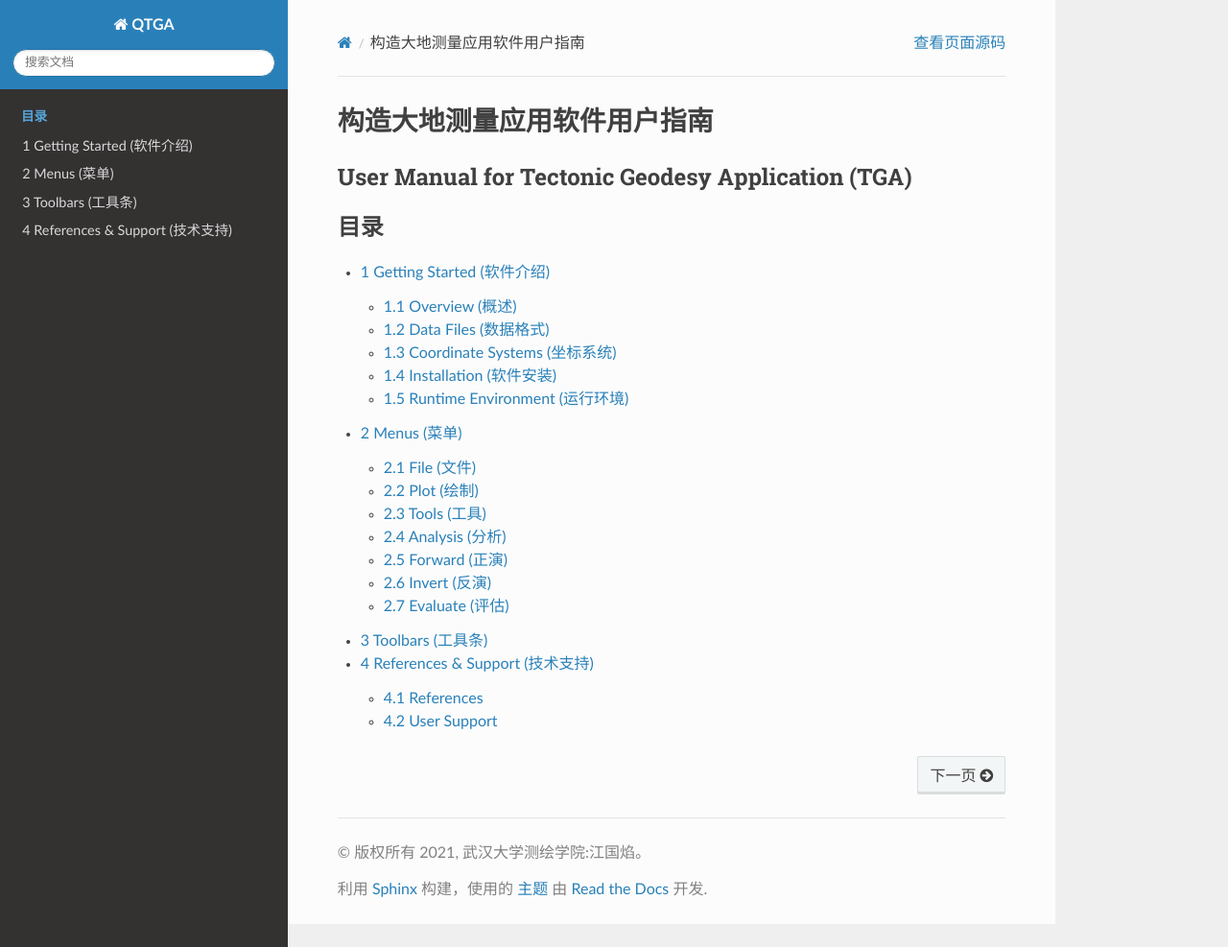
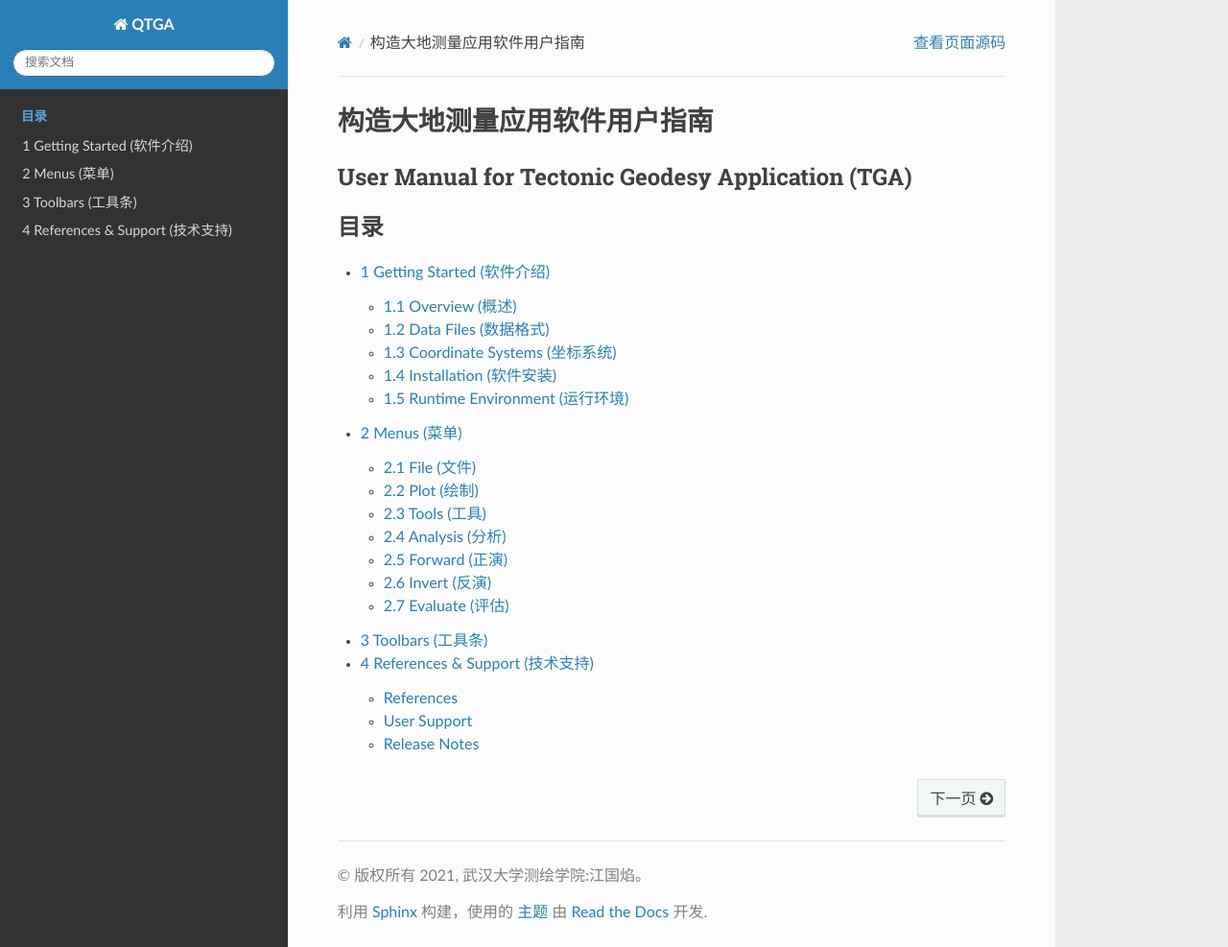
Before and after one commit to wanghai1988/qtgahelp, a Sphinx documentation site: the page built from docs/source/index.rst, in a window 1280 px wide and 987 px high. Shown: the whole window at 96% size. Built offline with Sphinx 7.4.7 and the Read the Docs theme 2.0.0, drawn with Linux system fonts in a browser that asks for light colours.

Commit message:
Update 4 References & Support (技术支持).rst

```diff
--- a/docs/source/4 References & Support (技术支持).rst
+++ b/docs/source/4 References & Support (技术支持).rst
@@ -2,11 +2,11 @@
 4 References & Support (技术支持)
 =================================
 
-4.1 References
+References
 ------------------
 
-4.2 User Support
+User Support
 ------------------
 
-* Release Notes
+Release Notes
 ------------------
```
